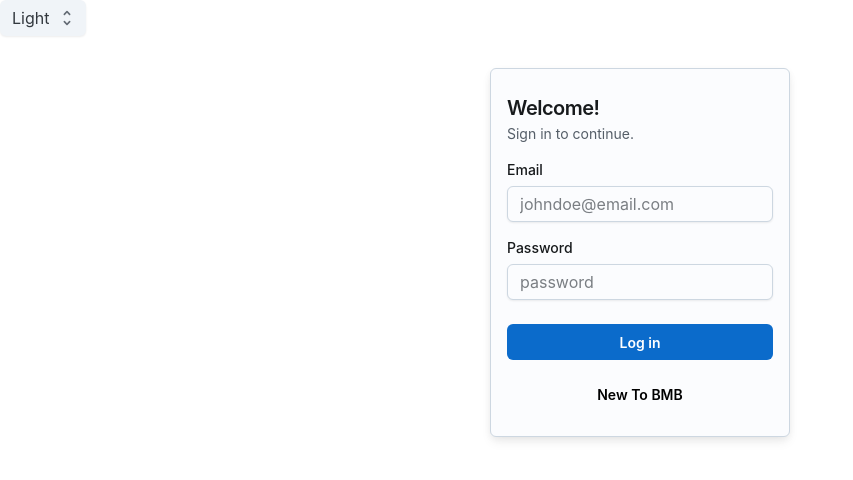
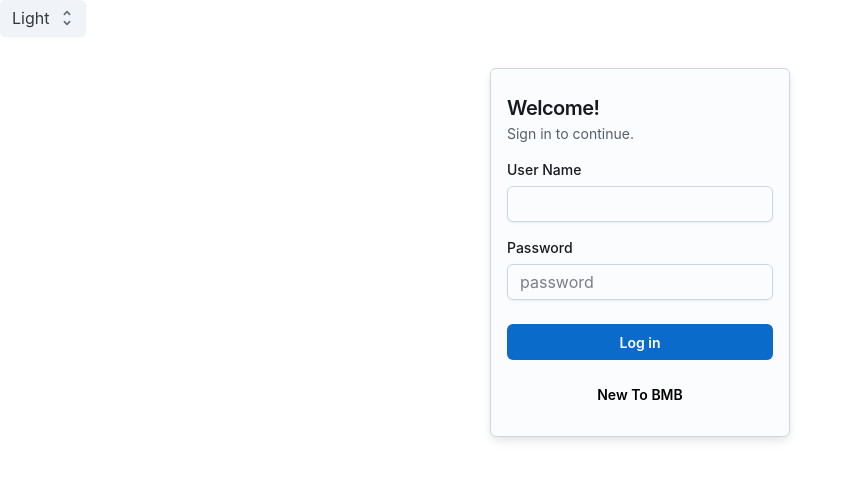
Before and after one commit to AJ-Ax-droid/BankingWebApp, a React (Vite) app: page /BankingWebApp/LoginPage in a window 1280 px wide. Shown: the top 480 px of the page, without its empty margins (0-853 px from the left). Built offline with nearby package versions, Linux system fonts and the light colour scheme.

Commit message:
Updated USER Account

```diff
--- a/src/LoginPage.jsx
+++ b/src/LoginPage.jsx
@@ -106,14 +106,10 @@ axios.get(`https://bmbapi.onrender.com/api/UserLoginDetail/VerifyLogin?username=
             <Typography level="body-sm">Sign in to continue.</Typography>
           </div>
           <FormControl>
-            <FormLabel>Email</FormLabel>
+            <FormLabel>User Name</FormLabel>
             <Input
               value={username}
               onChange={(e) => setUsername(e.target.value)}
-              // html input attribute
-              name="email"
-              type="email"
-              placeholder="johndoe@email.com"
             />
           </FormControl>
           <FormControl>
```
